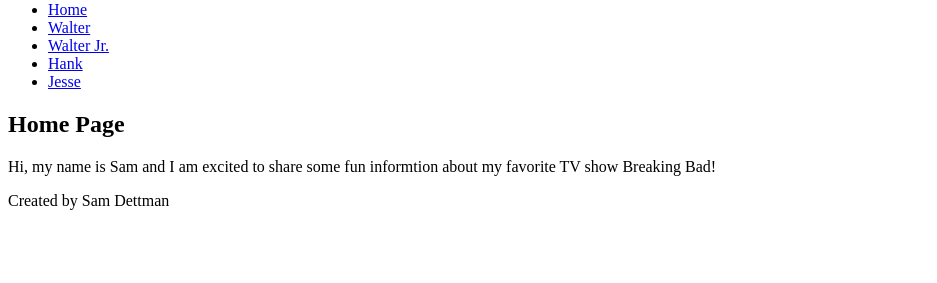
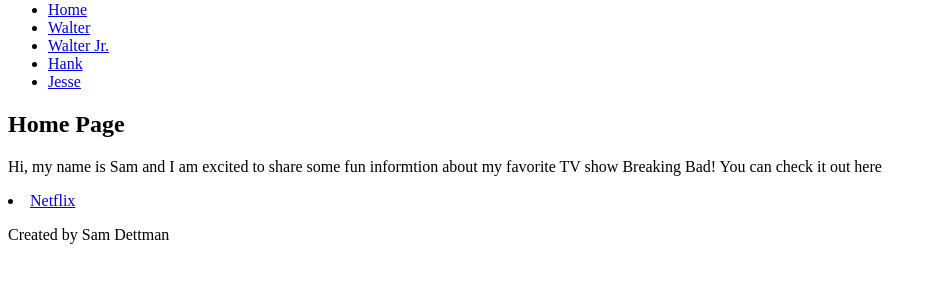
Before and after one commit to samdettman/samdettman.github.io, a plain HTML site: page home.html in a window 1280 px wide. Shown: the part 79-362 px from the top of the page, without its empty margins (0-937 px from the left). Drawn offline with Linux system fonts and the light colour scheme.

Commit message:
Update home.html

```diff
--- a/home.html
+++ b/home.html
@@ -18,7 +18,7 @@
   </header>
   <main>
     <h2>Home Page</h2>
-    <p>Hi, my name is Sam and I am excited to share some fun informtion about my favorite TV show Breaking Bad!</p>
+    <p>Hi, my name is Sam and I am excited to share some fun informtion about my favorite TV show Breaking Bad! You can check it out here  <li><a href="www.netflix.com">Netflix</a></li></p>
   </main>
   <footer>
     <p>Created by Sam Dettman</p>
```
